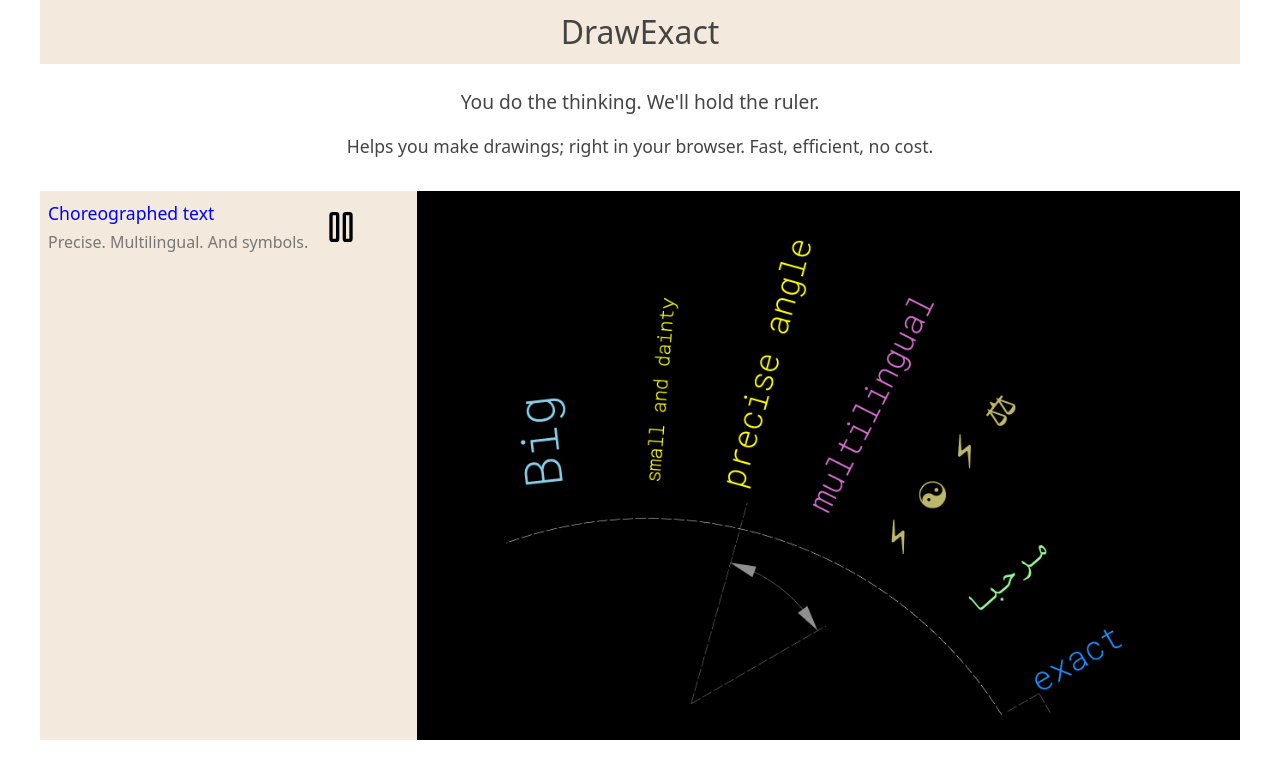
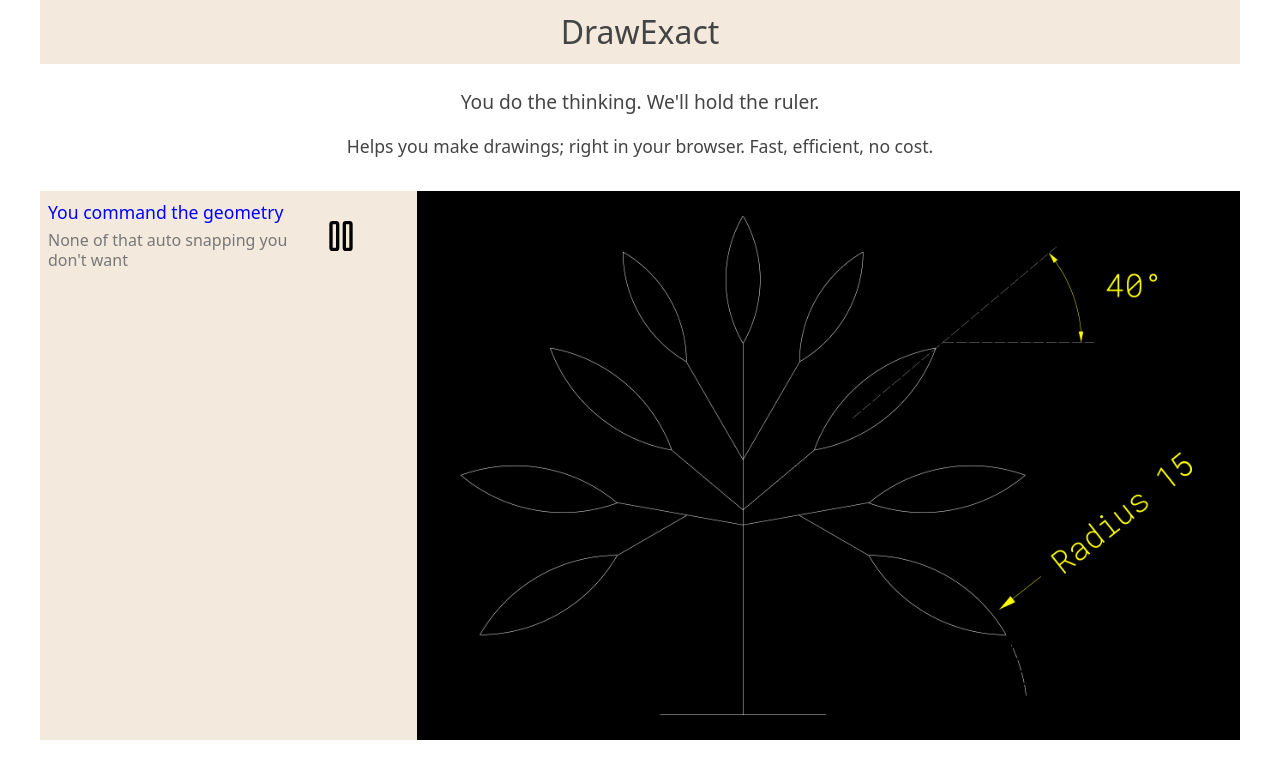
Before and after one commit to peterhoward42/dxact-web, a Svelte app: page / in a window 1280 px wide. Shown: the top 779 px of the page. Built offline with nearby package versions, Linux system fonts and the light colour scheme.

Commit message:
fix: animation driver getting mounted twice and duplicates clashing

```diff
--- a/src/App.svelte
+++ b/src/App.svelte
@@ -31,23 +31,7 @@
 </script>
 
 <div class="screen">
-    {#if responsiveMeta.deviceFormFactor == "desktop"}
-        <div class="deskylayout qcol">
-            <FrontMatterTitles />
-            <ComposedImages aspectRatio="1.5"></ComposedImages>
-            <CTA />
-            <RowOfPanelsForDesktop>
-                <ScrollCue />
-                <WhatIs />
-                <WhatMakesItWorth />
-            </RowOfPanelsForDesktop>
-            <RowOfPanelsForDesktop>
-                <GetStarted />
-                <BigScreen2 />
-                <PowerPoint2 />
-            </RowOfPanelsForDesktop>
-        </div>
-    {:else}
+    {#if responsiveMeta.deviceFormFactor == "mobile" || responsiveMeta.deviceFormFactor == "tablet"}
         <div class="mobilelayout qcol">
             <FrontMatterTitles />
             <ComposedImages aspectRatio="1.5"></ComposedImages>
@@ -68,6 +52,23 @@
             <ExpandedSpeed></ExpandedSpeed>
         </div>
     {/if}
+    {#if responsiveMeta.deviceFormFactor == "desktop"}
+        <div class="deskylayout qcol">
+            <FrontMatterTitles />
+            <ComposedImages aspectRatio="1.5"></ComposedImages>
+            <CTA />
+            <RowOfPanelsForDesktop>
+                <ScrollCue />
+                <WhatIs />
+                <WhatMakesItWorth />
+            </RowOfPanelsForDesktop>
+            <RowOfPanelsForDesktop>
+                <GetStarted />
+                <BigScreen2 />
+                <PowerPoint2 />
+            </RowOfPanelsForDesktop>
+        </div>
+    {/if}
 </div>
 
 <style>
--- a/src/components/Carousel.svelte
+++ b/src/components/Carousel.svelte
@@ -1,19 +1,21 @@
 <script>
-    import {
-        deviceOptimisedImageSrc,
-        responsiveMeta,
-    } from "../services/responsive.svelte";
-    import { composedImagesState } from "./ComposedImages.svelte";
+    import { composedImagesState, wrapped } from "./ComposedImages.svelte";
 
     let { frames, aspectRatio } = $props();
 
+    let indexToShow = $derived(composedImagesState.frameIndexToShow);
+    let indexToParkLeft = $derived(
+        wrapped(composedImagesState.frameIndexToShow + 1),
+    );
+    let indexToParkRight = $derived(
+        wrapped(composedImagesState.frameIndexToShow - 1),
+    );
+
     function shouldBeVisible(index) {
-        // The frames that should be visible are the sequence of 3 centred under the
-        // viewing window.
         return (
-            index == composedImagesState.current ||
-            index == composedImagesState.justPushedOut ||
-            index == composedImagesState.upNext
+            index == indexToShow ||
+            index == indexToParkLeft ||
+            index == indexToParkRight
         );
     }
 </script>
@@ -22,9 +24,9 @@
     {#each frames as frame, index}
         <div
             class="frame-wrapper"
-            class:centre={index == composedImagesState.current}
-            class:left={index == composedImagesState.upNext}
-            class:right={index == composedImagesState.justPushedOut}
+            class:centre={index == indexToShow}
+            class:left={index == indexToParkLeft}
+            class:right={index == indexToParkRight}
             class:show={shouldBeVisible(index)}
             class:hide={!shouldBeVisible(index)}
         >
@@ -47,7 +49,6 @@
         left: 0;
         width: 100%;
         height: 100%;
-        /* box-sizing: border-box; */
         transition: left 1s ease-in-out;
     }
 
--- a/src/components/ComposedImages.svelte
+++ b/src/components/ComposedImages.svelte
@@ -11,8 +11,14 @@
         clearInterval(theTicker);
     }
 
-    export function nextFrame() {
-        setStateToShowGivenFrame(mod(composedImagesState.current + 1));
+    export function advanceOneFrame() {
+        composedImagesState.frameIndexToShow = wrapped(
+            composedImagesState.frameIndexToShow + 1,
+        );
+        console.log(
+            "XXXX composedImagesState.frameIndexToShow: ",
+            composedImagesState.frameIndexToShow,
+        );
     }
 
     import appleM from "/src/assets/images/forlandingpageapple_M.png";
@@ -97,37 +103,30 @@
             imageSrc: libraryM,
         },
     ];
+
     const nFrames = carouselFrames.length;
 
-    function mod(i) {
-        return Math.abs(i % nFrames);
-    }
-
-    // This sets the 3 indices in the composedImageState to the necessary
-    // values to show the image of the given index, and the image "either" side of it.
-    async function setStateToShowGivenFrame(i) {
-        composedImagesState.current = i;
-        composedImagesState.upNext = mod(i + 1);
-        composedImagesState.justPushedOut = mod(i - 1);
-        composedImagesState.tick++;
+    // wrapped receives a calculated index into the frame data, which will inevitably go
+    // out of bounds sometimes. And it returns the equivalent (wrapped) index that is not
+    // out of bounds.
+    export function wrapped(idx) {
+        // The usual module division produces the wrong answer for negative numbers, and that occurs
+        // at the initial conditions. So we just add nFrames to the idx before we start.
+        const avoidNegative = idx + nFrames;
+        const wrapped = avoidNegative % nFrames;
+        return wrapped;
     }
 
     // Shared state to synchronise both the child Carousel compoment and the label shown
     // in this component.
     export let composedImagesState = $state({
-        current: undefined,
-        upNext: undefined,
-        justPushedOut: undefined,
-        tick: 0,
+        frameIndexToShow: 0,
     });
-
-    // Set up the correct initial state.
-    setStateToShowGivenFrame(0);
 </script>
 
 <script>
     import Carousel from "./Carousel.svelte";
-    import { onMount, tick } from "svelte";
+    import { onMount } from "svelte";
     import ComposedImagesLabelArea from "./ComposedImagesLabelArea.svelte";
     import { responsiveMeta } from "../services/responsive.svelte";
 
@@ -139,13 +138,8 @@
     });
 
     function updateFramesMetaToMatchDevice(device) {
-        console.log(
-            "XXXX arrived updateFramesMetaToMatchDevice with device: ",
-            device,
-        );
         carouselFrames.forEach((frame, i) => {
             frame.imageSrc = deviceOptimisedImageSrc(frame.imageSrc);
-            console.log("XXXX updated frame.imageSrc to: ", frame.imageSrc);
         });
     }
 
@@ -153,8 +147,9 @@
 
     const animationPeriod = 3000;
     onMount(async () => {
+        console.log("XXXX ComposedImages::onMount fired");
         // Start the animation frame generator
-        theTicker = setInterval(nextFrame, animationPeriod);
+        theTicker = setInterval(advanceOneFrame, animationPeriod);
     });
 </script>
 
--- a/src/components/ComposedImagesLabelArea.svelte
+++ b/src/components/ComposedImagesLabelArea.svelte
@@ -1,7 +1,7 @@
 <script>
     import {
         composedImagesState,
-        nextFrame,
+        advanceOneFrame,
         stopTheTicker,
     } from "./ComposedImages.svelte";
     import { carouselFrames } from "./ComposedImages.svelte";
@@ -14,25 +14,28 @@
         paused = true;
     }
     function handleNext() {
-        nextFrame()
+        advanceOneFrame();
     }
-
 </script>
 
 <div class="labelarea qrow qbg-alt">
     <div class="label qcol qgap-rem">
         <!-- Conditional layout is a trick to force Svelte to refresh the fade class on each new animation frame -->
-        {#if composedImagesState.tick % 2}
+        {#if composedImagesState.frameIndexToShow % 2}
             <span class="fade primary"
-                >{carouselFrames[composedImagesState.current].label}</span
+                >{carouselFrames[composedImagesState.frameIndexToShow]
+                    .label}</span
             ><span class="fade secondary"
-                >{carouselFrames[composedImagesState.current].subLabel}</span
+                >{carouselFrames[composedImagesState.frameIndexToShow]
+                    .subLabel}</span
             >
         {:else}
             <span class="fade primary"
-                >{carouselFrames[composedImagesState.current].label}</span
+                >{carouselFrames[composedImagesState.frameIndexToShow]
+                    .label}</span
             ><span class="fade secondary"
-                >{carouselFrames[composedImagesState.current].subLabel}</span
+                >{carouselFrames[composedImagesState.frameIndexToShow]
+                    .subLabel}</span
             >
         {/if}
     </div>
--- a/src/services/responsive.svelte.js
+++ b/src/services/responsive.svelte.js
@@ -1,17 +1,18 @@
 // This rune emits state changes to the host device form factor.
 export let responsiveMeta = $state({
-    deviceFormFactor: "mobile",
+    // Initialise it to a value that won't trigger a layout to load,
+    // because we want to defer that until the form factor is known.
+    deviceFormFactor: "",
 })
 
 export function setupMediaQueryObserver() {
-    console.log("XXXX arrived in setupMediaQueryObserver()")
-
     const isMobile = window.matchMedia("(300px <= width <= 576px)");
     const isTablet = window.matchMedia("(576px < width <= 992px)");
     const isDesktop = window.matchMedia("(992px < width <= 99999px)");
 
     function handleChange(mql, formFactor) {
         if (mql.matches) {
+            console.log("XXXX handleChange is updating deviceFormFactor to: ", formFactor)
             responsiveMeta.deviceFormFactor = formFactor
         }
     }
@@ -29,17 +30,12 @@ export function setupMediaQueryObserver() {
 // to correspond to the current viewport size.
 export function deviceOptimisedImageSrc(existingSrc) {
 
-    console.log("XXXX deviceOptimisedImageSrc input: ", existingSrc)
     var newSuffixLetter = {
         mobile: "M",
         tablet: "T",
         desktop: "D",
     }[responsiveMeta.deviceFormFactor]
-    console.log("XXXX existingSrc: ", existingSrc)
-    console.log("XXXX newSuffixLetter: ", newSuffixLetter)
     const re = /_.\.png/;
-
     const newSrc = existingSrc.replace(re, "_" + newSuffixLetter + ".png")
-    console.log("XXXX newSrc: ", newSrc)
     return newSrc
 }
```
